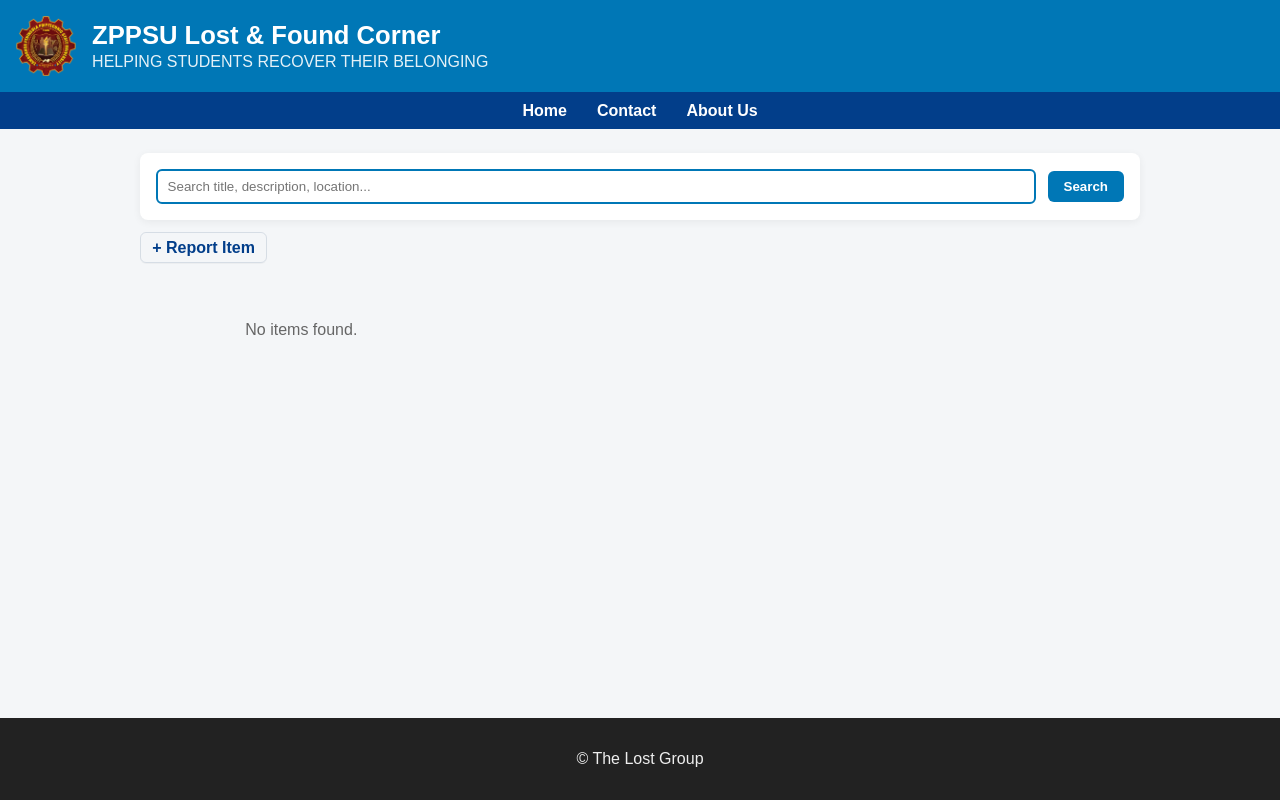
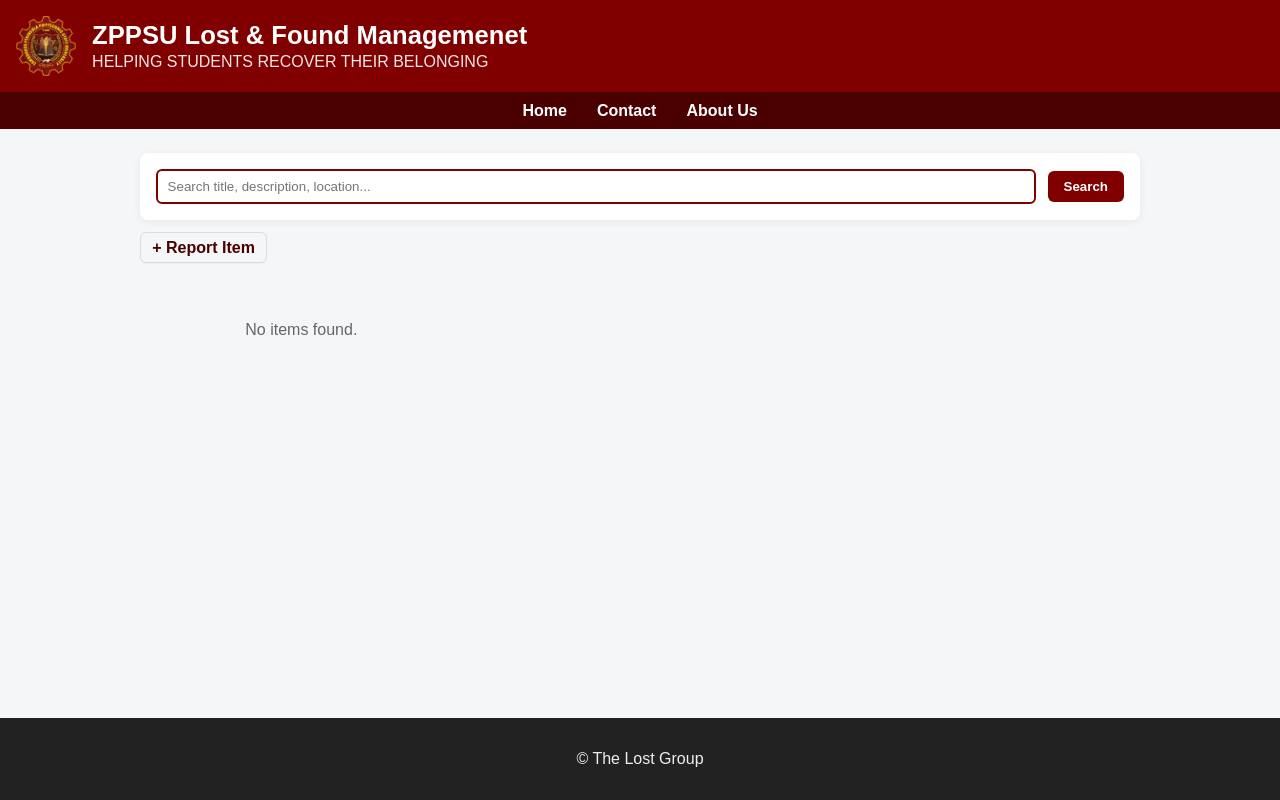
Before and after one commit to null01-ally/zppsulost-found, a PHP site: page / in a window 1280 px wide. Run offline with PHP 8.4, Linux system fonts and the light colour scheme; data that the repository does not hold is empty.

Commit message:
Subsequent Changes

```diff
--- a/index.php
+++ b/index.php
@@ -45,7 +45,7 @@ $res = $stmt->get_result();
     <header>
         <img src="/FDSystem/public/image/zppsu-logo.png" alt="ZPPSU Logo" class="header-logo">
         <div style="width:100%">
-            <h1>ZPPSU Lost &amp; Found Corner</h1>
+            <h1>ZPPSU Lost &amp; Found Managemenet</h1>
             <p>HELPING STUDENTS RECOVER THEIR BELONGING</p>
         </div>
     </header>
--- a/style.css
+++ b/style.css
@@ -1,8 +1,8 @@
-:root{
+:root {
     --bg: #f4f6f8;
-    --primary: #0077b6;
-    --primary-dark: #023e8a;
-    --accent: #0096c7;
+    --primary: #800000;        /* Maroon */
+    --primary-dark: #4B0000;   /* Darker maroon for nav/header */
+    --accent: #FFD700;         /* Gold */
     --danger: #d32f2f;
     --muted: #666;
     --text: #333;
```
Also changed, not shown: public/about.php (+5 -5 lines).
